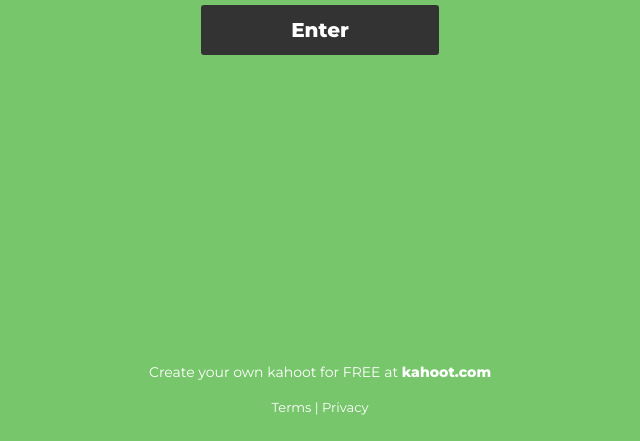
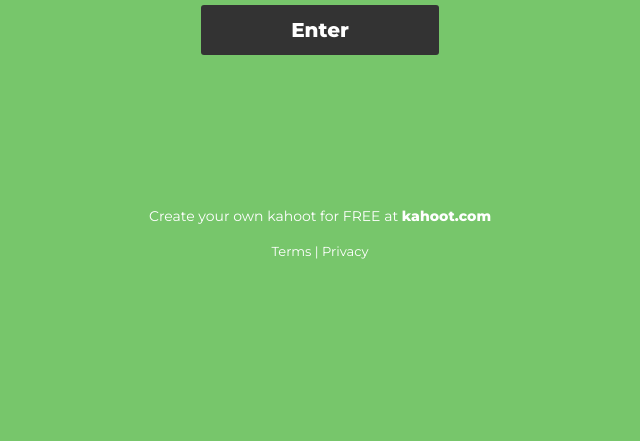
Before and after one commit to mmccall0813/mmccall0813.github.io, a plain HTML site: page kahootgui.html in a window 1280 px wide. Shown: the part 359-800 px from the top of the page, without its empty margins (320-960 px from the left). Drawn offline with Linux system fonts and the light colour scheme.

Commit message:
Update kahootgui.html

```diff
--- a/kahootgui.html
+++ b/kahootgui.html
@@ -29,11 +29,8 @@ a:hover{
   text-align: center;
 }
 .createcontainer2{
-   position: fixed;
-  left: 50%;
+  poition:fixed;
   bottom: 0px;
-  transform: translate(-50%, -50%);
-  margin: 0 auto;
 }
 @keyframes kahoot{25%{background:#41c4de;}50%{background:#8cc73f;}75%{background:#f3d333;}100%{background:#f78e56;}}
 body{
```
